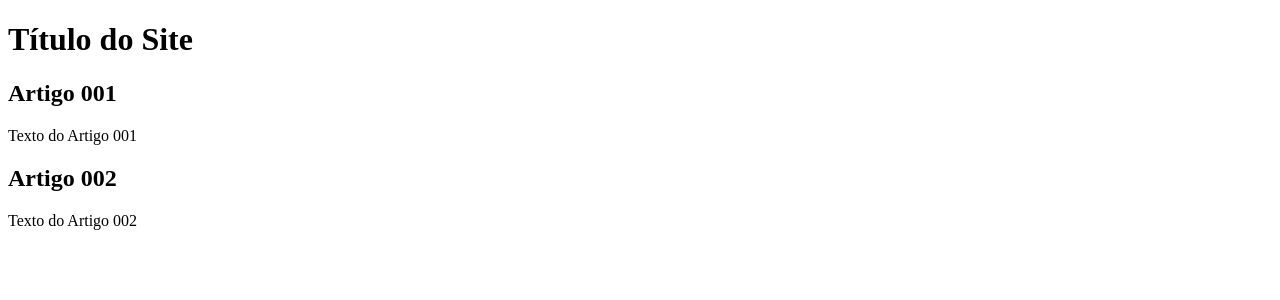
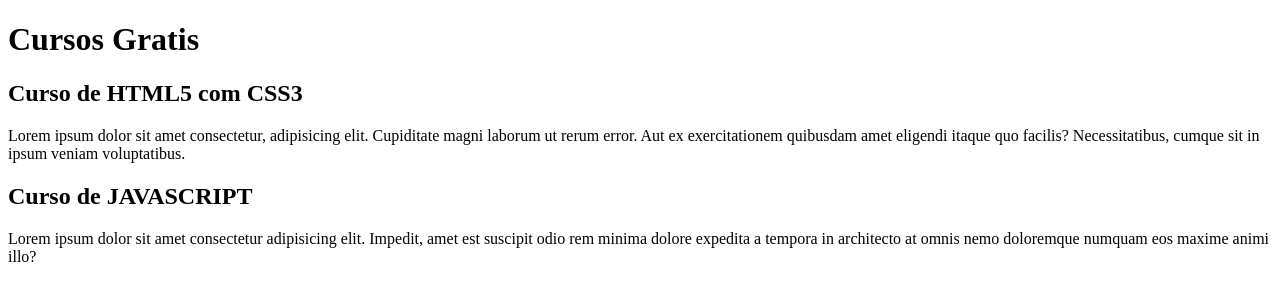
Before and after one commit to helderdesa/projeto-site, a plain HTML site: page index.html in a window 1280 px wide. Drawn offline with Linux system fonts and the light colour scheme.

Commit message:
comecei a contruir o conteudo

```diff
--- a/index.html
+++ b/index.html
@@ -10,23 +10,23 @@
     <main>
         <header>
             <h1>
-                Título do Site
+                Cursos Gratis
             </h1>
         </header>
         <article>
             <h2>
-                Artigo 001
+                Curso de HTML5 com CSS3
             </h2>
             <p>
-                Texto do Artigo 001
+                Lorem ipsum dolor sit amet consectetur, adipisicing elit. Cupiditate magni laborum ut rerum error. Aut ex exercitationem quibusdam amet eligendi itaque quo facilis? Necessitatibus, cumque sit in ipsum veniam voluptatibus.
             </p>
         </article>
         <article>
             <h2>
-                Artigo 002
+                Curso de JAVASCRIPT
             </h2>
             <p>
-                Texto do Artigo 002
+                Lorem ipsum dolor sit amet consectetur adipisicing elit. Impedit, amet est suscipit odio rem minima dolore expedita a tempora in architecto at omnis nemo doloremque numquam eos maxime animi illo?
             </p>
         </article>
     </main>
```
